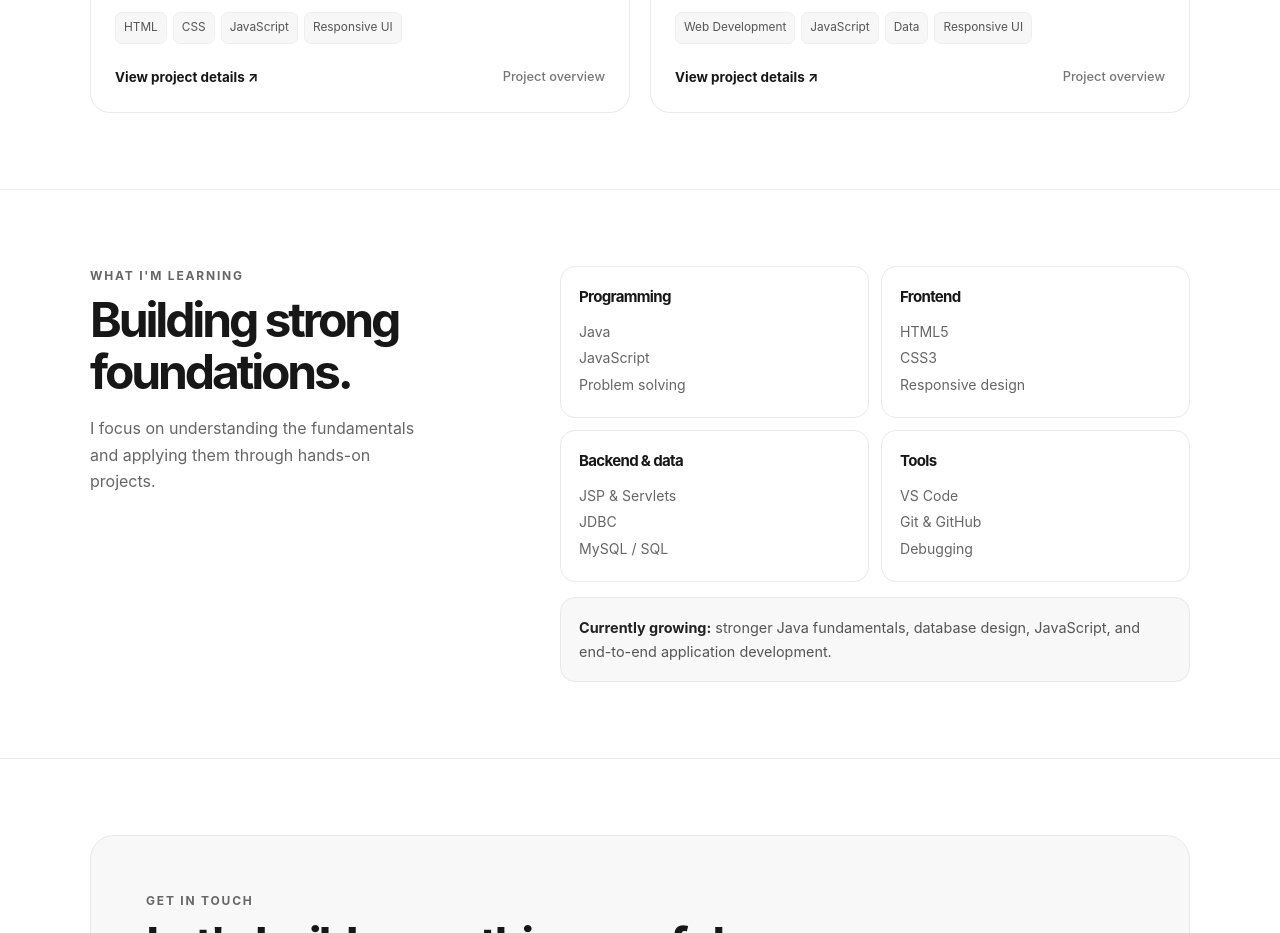
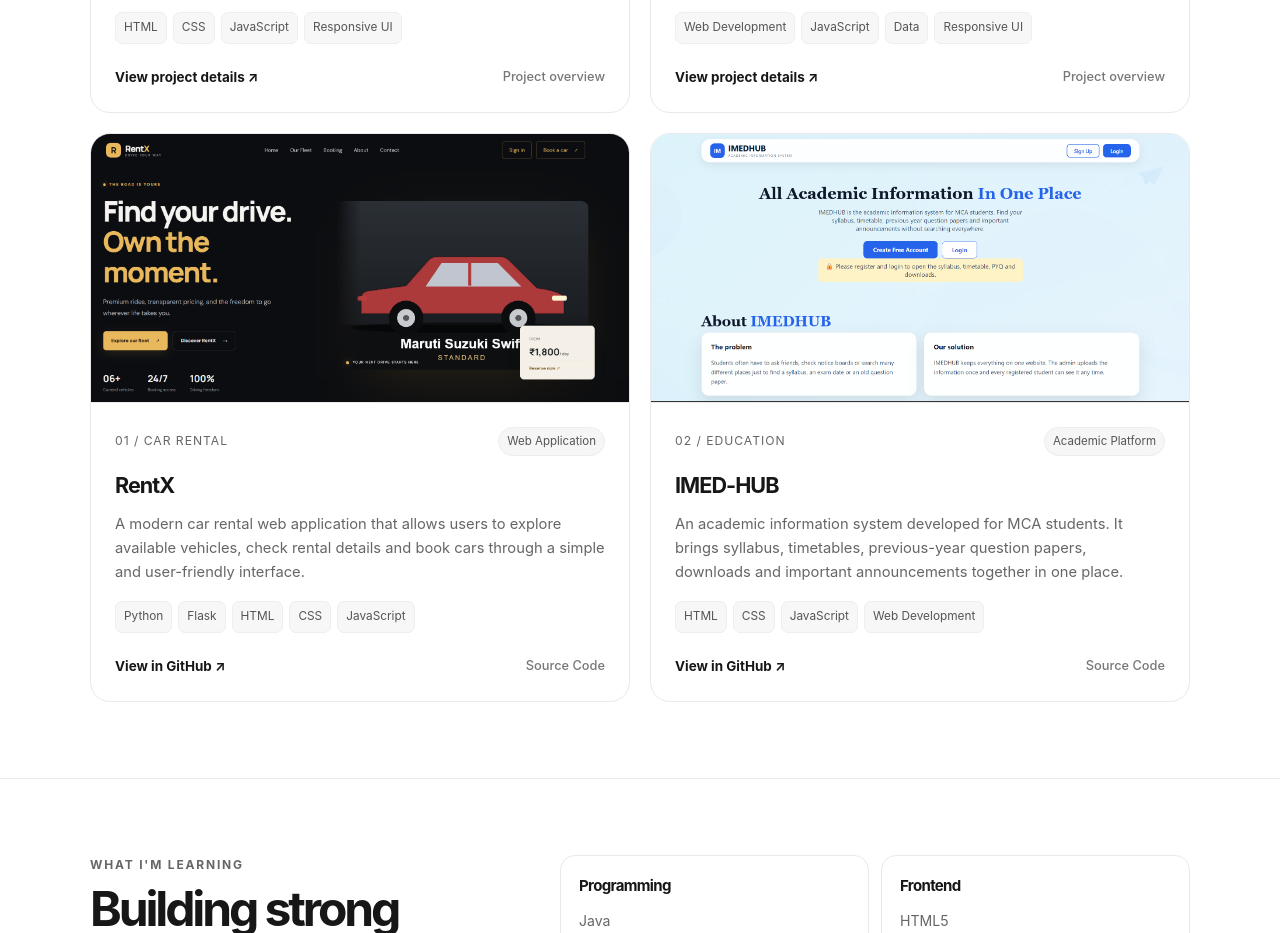
Before and after one commit to Yashjadhav0320/Yash-portfolio, a website: page index.html in a window 1280 px wide. Shown: the part 4300-5233 px from the top of the page. Drawn offline with Linux system fonts and the light colour scheme.

Commit message:
Update portfolio website

```diff
--- a/index.html
+++ b/index.html
@@ -159,7 +159,7 @@
             <span class="tag">JavaScript</span>
           </div>
           <div class="project-foot">
-            <a href="#" target="_blank">View assignment ↗</a>
+            <a href="assignments.html" target="_blank">View assignment ↗</a>
             <span class="project-note">Academic work</span>
           </div>
         </div>
@@ -183,7 +183,7 @@
             <span class="tag">Database</span>
           </div>
           <div class="project-foot">
-            <a href="#" target="_blank">View assignment ↗</a>
+            <a href="assignments.html" target="_blank">View assignment ↗</a>
             <span class="project-note">Academic work</span>
           </div>
         </div>
@@ -207,7 +207,7 @@
             <span class="tag">Digital Circuits</span>
           </div>
           <div class="project-foot">
-            <a href="#" target="_blank">View assignment ↗</a>
+            <a href="assignments.html" target="_blank">View assignment ↗</a>
             <span class="project-note">Academic work</span>
           </div>
         </div>
@@ -251,7 +251,7 @@
             <span class="tag">Problem Solving</span>
           </div>
           <div class="project-foot">
-            <a href="#" target="_blank">View assignment ↗</a>
+            <a href="assignments.html" target="_blank">View assignment ↗</a>
             <span class="project-note">Academic work</span>
           </div>
         </div>
@@ -275,7 +275,7 @@
             <span class="tag">JavaScript</span>
           </div>
           <div class="project-foot">
-            <a href="#" target="_blank">View assignment ↗</a>
+            <a href="assignments.html" target="_blank">View assignment ↗</a>
             <span class="project-note">Academic work</span>
           </div>
         </div>
@@ -299,7 +299,7 @@
             <span class="tag">Database</span>
           </div>
           <div class="project-foot">
-            <a href="#" target="_blank">View assignment ↗</a>
+            <a href="assignments.html" target="_blank">View assignment ↗</a>
             <span class="project-note">Academic work</span>
           </div>
         </div>
@@ -323,7 +323,7 @@
             <span class="tag">Digital Circuits</span>
           </div>
           <div class="project-foot">
-            <a href="#" target="_blank">View assignment ↗</a>
+            <a href="assignments.html" target="_blank">View assignment ↗</a>
             <span class="project-note">Academic work</span>
           </div>
         </div>
@@ -350,6 +350,117 @@
           <article class="project reveal"><div class="preview"><a href="hireverse.html" aria-label="Open Hireverse project details"><img class="project-screenshot" src="images/project-2.jpg" width="1200" height="863" alt="Preview of the Hireverse recruitment platform concept" loading="lazy" decoding="async"></a></div><div class="project-body"><div class="project-label"><span class="number">02 / RECRUITMENT</span><span class="status">Hiring platform</span></div><h3>Hireverse</h3><p>A recruitment platform concept connecting candidates and employers through job listings, candidate profiles, application tracking, and recruiter tools.</p><div class="tags"><span class="tag">Web UI</span><span class="tag">JavaScript</span><span class="tag">Java</span><span class="tag">Database</span></div><div class="project-foot"><a href="hireverse.html">View project details ↗</a><span class="project-note">Project overview</span></div></div></article>
           <article class="project reveal"><div class="preview"><a href="shambhoo-design-studio.html" aria-label="Open Shambhoo Design Studio project details"><img class="project-screenshot" src="images/project-3.jpg" width="1200" height="863" alt="Preview of the Shambhoo Design Studio website concept" loading="lazy" decoding="async"></a></div><div class="project-body"><div class="project-label"><span class="number">03 / CREATIVE</span><span class="status">Studio website</span></div><h3>Shambhoo Design Studio</h3><p>A portfolio website concept for a creative design studio, presenting its visual identity, services, selected work, and a clear path for client enquiries.</p><div class="tags"><span class="tag">HTML</span><span class="tag">CSS</span><span class="tag">JavaScript</span><span class="tag">Responsive UI</span></div><div class="project-foot"><a href="shambhoo-design-studio.html">View project details ↗</a><span class="project-note">Project overview</span></div></div></article>
           <article class="project reveal"><div class="preview"><a href="shetkarisetu.html" aria-label="Open ShetkariSetu project details"><img class="project-screenshot" src="images/project-4.jpg" width="1200" height="863" alt="Preview of the ShetkariSetu agriculture support platform concept" loading="lazy" decoding="async"></a></div><div class="project-body"><div class="project-label"><span class="number">04 / AGRICULTURE</span><span class="status">Farmer support</span></div><h3>ShetkariSetu</h3><p>An agriculture support platform concept designed to make farming resources easier to access, including crop guidance, weather information, market updates, and useful farmer resources.</p><div class="tags"><span class="tag">Web Development</span><span class="tag">JavaScript</span><span class="tag">Data</span><span class="tag">Responsive UI</span></div><div class="project-foot"><a href="shetkarisetu.html">View project details ↗</a><span class="project-note">Project overview</span></div></div></article>
+          <!-- RENTX PROJECT -->
+
+<article class="project reveal">
+
+  <div class="preview">
+    <a href="https://github.com/Yashjadhav0320/RentX-Online-Car-Rental-"
+       target="_blank"
+       rel="noopener noreferrer"
+       aria-label="View RentX on GitHub">
+
+      <img
+        class="project-screenshot"
+        src="images/rentx.png"
+        alt="RentX Car Rental Website"
+        loading="lazy"
+        decoding="async">
+
+    </a>
+  </div>
+
+  <div class="project-body">
+
+    <div class="project-label">
+      <span class="number">01 / CAR RENTAL</span>
+      <span class="status">Web Application</span>
+    </div>
+
+    <h3>RentX</h3>
+
+    <p>
+      A modern car rental web application that allows users
+      to explore available vehicles, check rental details
+      and book cars through a simple and user-friendly interface.
+    </p>
+
+    <div class="tags">
+      <span class="tag">Python</span>
+      <span class="tag">Flask</span>
+      <span class="tag">HTML</span>
+      <span class="tag">CSS</span>
+      <span class="tag">JavaScript</span>
+    </div>
+
+    <div class="project-foot">
+      <a href="https://github.com/Yashjadhav0320/RentX-Online-Car-Rental-"
+         target="_blank"
+         rel="noopener noreferrer">
+        View in GitHub ↗
+      </a>
+
+      <span class="project-note">Source Code</span>
+    </div>
+
+  </div>
+</article>
+
+
+<!-- IMED-HUB PROJECT -->
+
+<article class="project reveal">
+
+  <div class="preview">
+    <a href="https://github.com/Yashjadhav0320/IMED-HUB"
+       target="_blank"
+       rel="noopener noreferrer"
+       aria-label="View IMED-HUB on GitHub">
+
+      <img
+        class="project-screenshot"
+        src="images/imed-hub.png"
+        alt="IMED-HUB Academic Information System"
+        loading="lazy"
+        decoding="async">
+
+    </a>
+  </div>
+
+  <div class="project-body">
+
+    <div class="project-label">
+      <span class="number">02 / EDUCATION</span>
+      <span class="status">Academic Platform</span>
+    </div>
+
+    <h3>IMED-HUB</h3>
+
+    <p>
+      An academic information system developed for MCA students.
+      It brings syllabus, timetables, previous-year question papers,
+      downloads and important announcements together in one place.
+    </p>
+
+    <div class="tags">
+      <span class="tag">HTML</span>
+      <span class="tag">CSS</span>
+      <span class="tag">JavaScript</span>
+      <span class="tag">Web Development</span>
+    </div>
+
+    <div class="project-foot">
+      <a href="https://github.com/Yashjadhav0320/IMED-HUB"
+         target="_blank"
+         rel="noopener noreferrer">
+        View in GitHub ↗
+      </a>
+
+      <span class="project-note">Source Code</span>
+    </div>
+
+  </div>
+</article>
         </div>
       </div>
     </section>
--- a/routes/contact.js
+++ b/routes/contact.js
@@ -1,5 +1,5 @@
 
-const supabase = require("../config/supabase");
+const getSupabase = require("../config/supabase");
 
 async function saveContact(data) {
   const { name, email, subject, message } = data || {};
@@ -16,6 +16,8 @@ async function saveContact(data) {
     error.statusCode = 400;
     throw error;
   }
+
+  const supabase = getSupabase();
 
   const { data: savedData, error } = await supabase
     .from("contact_messages")
```
Also changed, not shown: config/supabase.js (+11 -4 lines), local-server.js (+27 -13 lines), images/imed-hub.png (added), images/rentx.png (added), 1 other file.
